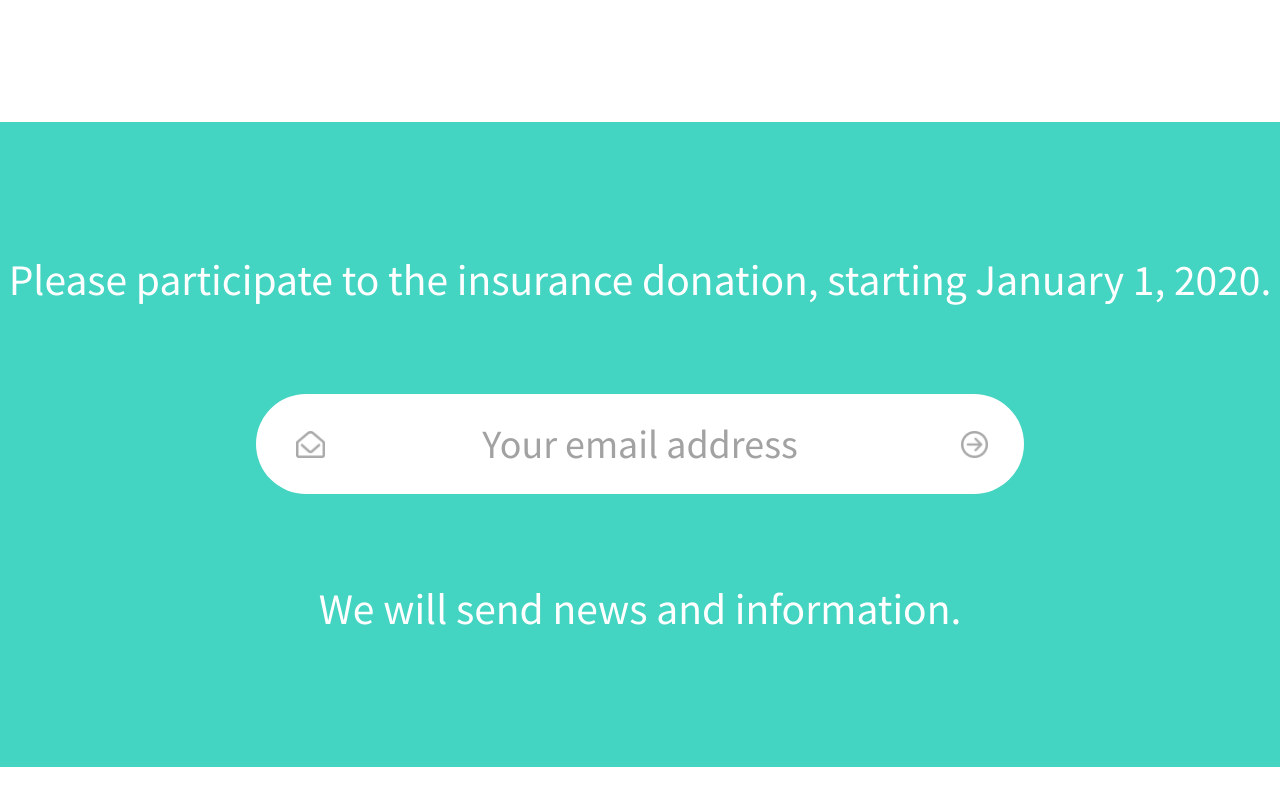
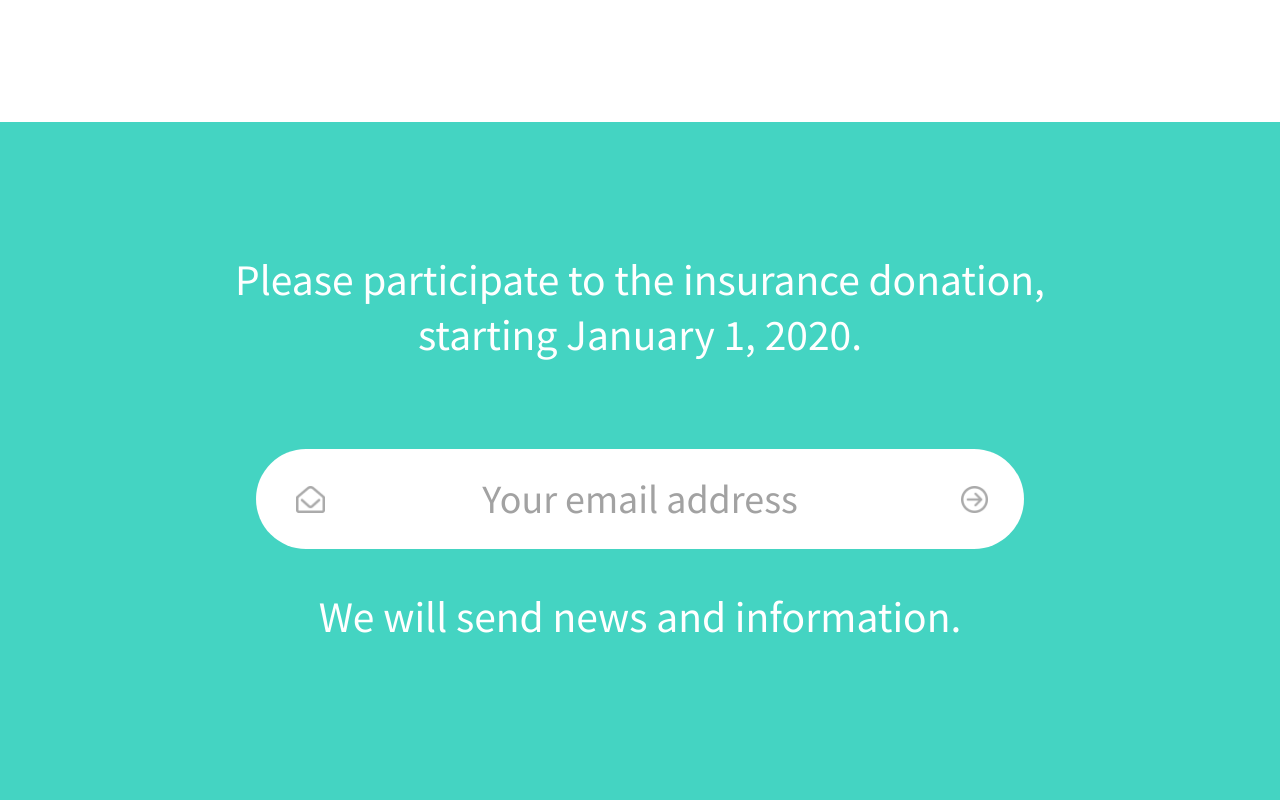
Before and after one commit to microprotect/microprotect.com, a React app: page / in a window 1280 px wide. Shown: the part 1620-2420 px from the top of the page. Built offline with nearby package versions, Linux system fonts and the light colour scheme.

Commit message:
Extract SubscribeForm component
Extract SubscribeForm component from Subscribe component.

Move styles from CSS into component using Emotion.

```diff
--- a/src/assets/css/main.css
+++ b/src/assets/css/main.css
@@ -61,103 +61,6 @@ h1 {
         margin-top: .4em;
         margin-bottom: .9em;
         padding-right: calc(1400px * 0.2);
-    }
-}
-
-.subscribe {
-    width: 100%;
-    margin: 0;
-    padding: 3em 0;
-    background: #44d4c2;
-    color: #FFF;
-    font-size: 2.5em;
-    text-align: center;
-}
-
-@media only screen and (min-width: 1100px) {
-    .subscribe {
-        font-size: 1.7em;
-    }
-}
-
-.subscribe p {
-    margin: 0 auto 2em;
-    width: 60%;
-}
-
-@media only screen and (min-width: 1100px) {
-    .subscribe p {
-        width: 100%;
-    }
-}
-
-.subscribe p:last-child {
-    margin: 2em auto 0;
-}
-
-.field {
-    position: relative;
-    margin: 15px auto 40px;
-    width: 90%;
-}
-
-@media only screen and (min-width: 1100px) {
-    .field {
-        width: 60%;
-        max-width: 1200px;
-    }
-}
-
-label {
-    display: none;
-}
-
-[type=email] {
-    display: block;
-    margin: 0 auto;
-    width: 100%;
-    height: 50px;
-    padding: 0 30px;
-    border: 0;
-    border-radius: 50px;
-    background: #FFF url(../images/email-icon.png) 40px 50% no-repeat;
-    background-size: 15px 14px;
-    font-size: 20px;
-    overflow: hidden;
-    text-align: center;
-}
-
-@media only screen and (min-width: 1100px) {
-    [type=email] {
-        height: 100px;
-        background-size: 29px 27px;
-        font-size: 40px;
-    }
-}
-
-[type=email]::placeholder {
-    color: #a2a2a2;
-}
-
-[type=submit] {
-    position: absolute;
-    right: 0;
-    bottom: 0;
-    display: block;
-    width: 50px;
-    height: 50px;
-    border: 0;
-    background: transparent url(../images/email-submit.png) 50% 50% no-repeat;
-    background-size: 15px;
-    overflow: hidden;
-    text-indent: -1000px;
-}
-
-@media only screen and (min-width: 1100px) {
-    [type=submit] {
-        width: 100px;
-        height: 100px;
-        background-size: 27px;
     }
 }
 
--- a/src/assets/index.js
+++ b/src/assets/index.js
@@ -1,8 +1,9 @@
 import LogoImage from './images/logo.png';
+import EmailIconImage from './images/email-icon.png';
+import EmailSubmitImage from './images/email-submit.png';
 
 export {
   LogoImage,
-
-  // TODO: When an asset is appended, remove default.
-  LogoImage as default,
+  EmailIconImage,
+  EmailSubmitImage,
 };
--- a/src/components/Subscribe.jsx
+++ b/src/components/Subscribe.jsx
@@ -1,30 +1,50 @@
+/* @jsx jsx */
+
 import React from 'react';
 
+import { jsx } from '@emotion/core';
+
+import SubscribeForm from './SubscribeForm';
+
+import { mq } from '../styles/utils';
+
+const styles = {
+  container: {
+    width: '100%',
+    margin: 0,
+    padding: '3em 0',
+    background: '#44D4C2',
+    color: '#FFF',
+    fontSize: '2.5em',
+    textAlign: 'center',
+    [mq(1100)]: {
+      fontSize: '1.7em',
+    },
+  },
+  text: {
+    margin: '0 auto 2em',
+    width: '60%',
+    [mq(1100)]: {
+      width: '100%',
+    },
+  },
+};
+
 export default function Subscribe({ t }) {
-  const handleSubmit = () => window.postMessage({ type: 'subscribe' }, '*');
-
   return (
-    <section className="subscribe">
-      <form
-        method="POST"
-        action="https://microprotect.us4.list-manage.com/subscribe/post?u=da561f586b14fde34d404137a&amp;id=ce95d6ab5c"
-        target="_blank"
-        onSubmit={handleSubmit}
-      >
-        <p>{t.subscribe1}</p>
-        <div className="field">
-          <label htmlFor="input-email">E-mail address</label>
-          <input
-            type="email"
-            name="EMAIL"
-            id="input-email"
-            placeholder="Your email address"
-            required
-          />
-          <button type="submit">Subscribe</button>
-        </div>
-        <p>{t.subscribe2}</p>
-      </form>
+    <section css={styles.container}>
+      <div css={styles.text}>
+        {t.subscribe1.split('\n').map((i) => (
+          <span key={i}>
+            {i}
+            <br />
+          </span>
+        ))}
+      </div>
+      <SubscribeForm t={t} />
+      <div css={styles.text}>
+        {t.subscribe2}
+      </div>
     </section>
   );
 }
--- /dev/null
+++ b/src/components/SubscribeForm.jsx
@@ -0,0 +1,100 @@
+/* @jsx jsx */
+
+import React from 'react';
+
+import { jsx } from '@emotion/core';
+
+import { mq, imageReplacement } from '../styles/utils';
+
+import { EmailIconImage, EmailSubmitImage } from '../assets';
+
+const FORM_URL = 'https://microprotect.us4.list-manage.com/subscribe/post'
+                 + '?u=da561f586b14fde34d404137a&amp;id=ce95d6ab5c';
+
+const styles = {
+  container: {
+    position: 'relative',
+    margin: '15px auto 40px',
+    width: '90%',
+    [mq(900)]: {
+      width: '60%',
+      maxWidth: '1200px',
+    },
+  },
+  label: {
+    display: 'none',
+  },
+  input: {
+    display: 'block',
+    margin: '0 auto',
+    width: '100%',
+    height: '50px',
+    padding: '0 30px',
+    border: 0,
+    borderRadius: '50px',
+    background: `#FFF url(${EmailIconImage}) 40px 50% no-repeat`,
+    backgroundSize: '15px 14px',
+    fontSize: '20px',
+    overflow: 'hidden',
+    textAlign: 'center',
+    [mq(900)]: {
+      height: '100px',
+      backgroundSize: '29px 27px',
+      fontSize: '40px',
+    },
+    '&::placeholder': {
+      color: '#A2A2A2',
+    },
+  },
+  button: {
+    position: 'absolute',
+    right: 0,
+    bottom: 0,
+    display: 'block',
+    width: '50px',
+    height: '50px',
+    border: 0,
+    ...imageReplacement(EmailSubmitImage),
+    backgroundSize: '15px',
+    [mq(900)]: {
+      width: '100px',
+      height: '100px',
+      backgroundSize: '27px',
+    },
+  },
+};
+
+export default function Subscribe() {
+  const handleSubmit = () => window.postMessage({ type: 'subscribe' }, '*');
+
+  return (
+    <form
+      css={styles.container}
+      method="POST"
+      action={FORM_URL}
+      target="_blank"
+      onSubmit={handleSubmit}
+    >
+      <label
+        css={styles.label}
+        htmlFor="input-email"
+      >
+        E-mail address
+      </label>
+      <input
+        css={styles.input}
+        type="email"
+        name="EMAIL"
+        id="input-email"
+        placeholder="Your email address"
+        required
+      />
+      <button
+        css={styles.button}
+        type="submit"
+      >
+        Subscribe
+      </button>
+    </form>
+  );
+}
--- a/src/styles/utils.js
+++ b/src/styles/utils.js
@@ -1,8 +1,8 @@
 export const mq = (width) => `@media (min-width: ${width}px)`;
 
 export const imageReplacement = (image) => ({
-  background: `transparent url(${image}) 0 0 no-repeat`,
+  background: `transparent url(${image}) 50% 50% no-repeat`,
   backgroundSize: 'contain',
   overflow: 'hidden',
-  textIndent: '-1000em',
+  textIndent: -10000,
 });
```
Also changed, not shown: 2 other files (tests, documents, lock files or other folders).
